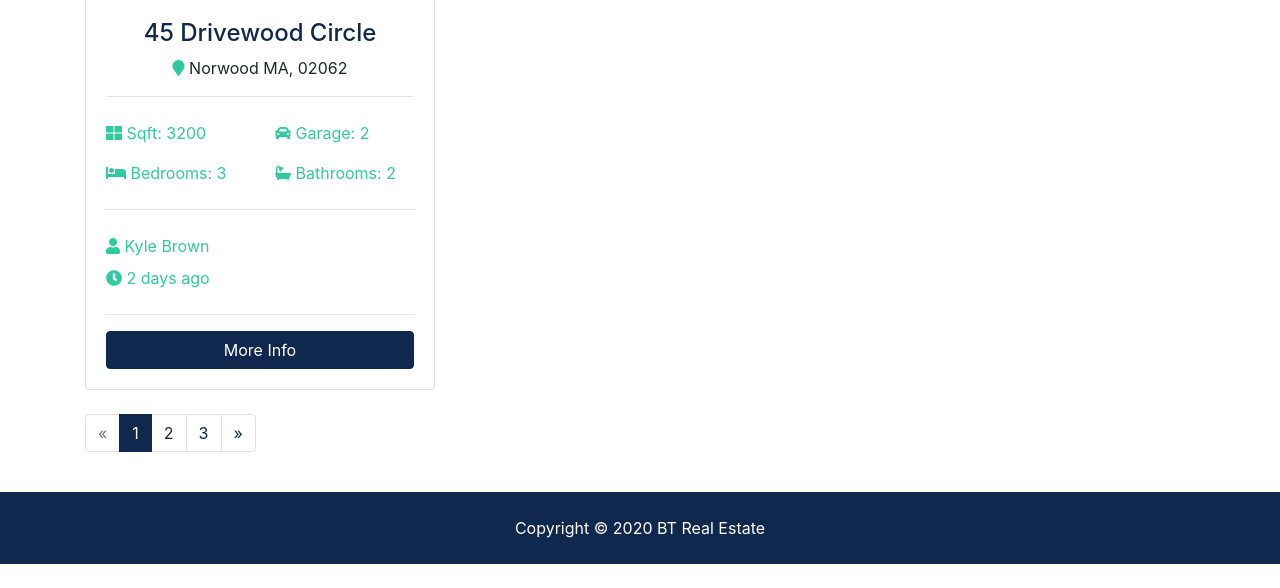
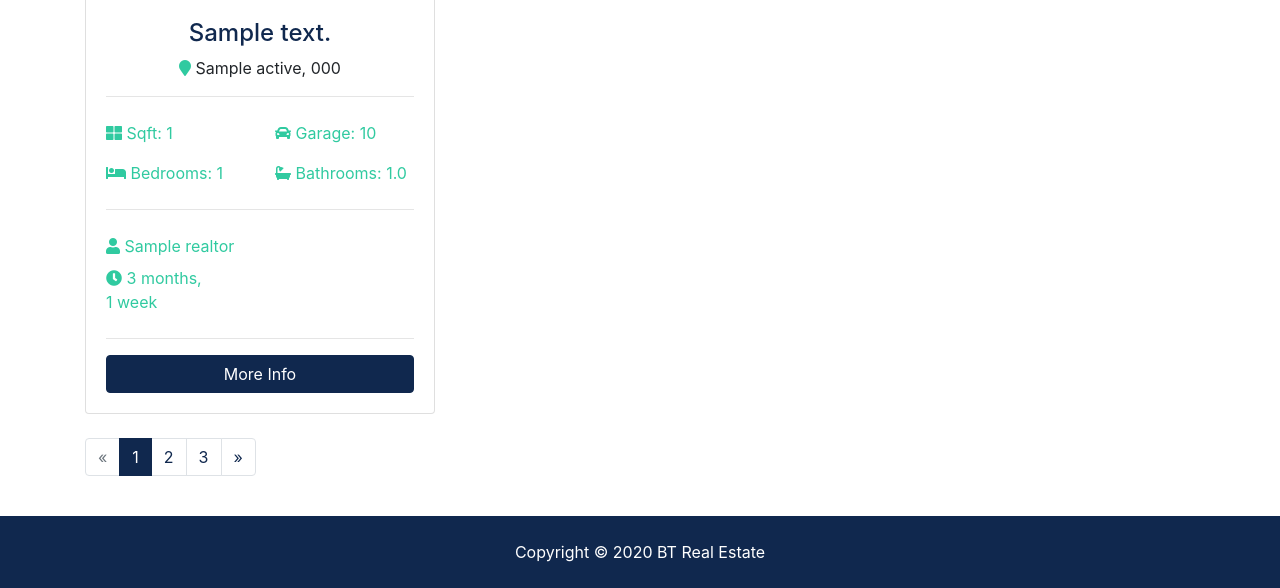
Before and after one commit to akashdraut/btre_project, a Django app: page /listings/ in a window 1280 px wide. Shown: the part 712-1300 px from the top of the page. Before the commit the page ends 1276 px from the top, so only its background shows below. Run offline with Django 3.2, Linux system fonts and the light colour scheme; tables that the repository leaves empty hold one stand-in row (values such as "Sample post"); grey boxes marked "Sample" are stand-in pictures; some libraries are stand-ins or nearby versions.

Commit message:
Humanize app added to INSTALLED_APPS for price seperation and to calculate how old is post. Display data from database (dynamic data) into listing template

```diff
--- a/btre/settings.py
+++ b/btre/settings.py
@@ -43,6 +43,9 @@ INSTALLED_APPS = [
     'pages',
     'listings',
     'realtors',
+
+    'django.contrib.humanize'
+
 ]
 
 MIDDLEWARE = [
--- a/templates/listings/listings.html
+++ b/templates/listings/listings.html
@@ -1,4 +1,6 @@
 {% extends 'base.html' %}
+
+{% load humanize %}
 
 {% block content %}
 
@@ -36,39 +38,39 @@
         {% for listing in listings %}
           <div class="col-md-6 col-lg-4 mb-4">
             <div class="card listing-preview">
-              <img class="card-img-top" src="assets/img/homes/home-1.jpg" alt="">
+              <img class="card-img-top" src="{{ listing.photo_main.url }}" alt="">
               <div class="card-img-overlay">
                 <h2>
-                  <span class="badge badge-secondary text-white">$490,000</span>
+                  <span class="badge badge-secondary text-white">${{ listing.price | intcomma }}</span>
                 </h2>
               </div>
               <div class="card-body">
                 <div class="listing-heading text-center">
-                  <h4 class="text-primary">45 Drivewood Circle</h4>
+                  <h4 class="text-primary">{{ listing.address }}</h4>
                   <p>
-                    <i class="fas fa-map-marker text-secondary"></i> Norwood MA, 02062</p>
+                    <i class="fas fa-map-marker text-secondary"></i> {{ listing.city }} {{ listing.state }}, {{ listing.zipcode }}</p>
                 </div>
                 <hr>
                 <div class="row py-2 text-secondary">
                   <div class="col-6">
-                    <i class="fas fa-th-large"></i> Sqft: 3200</div>
+                    <i class="fas fa-th-large"></i> Sqft: {{ listing.sqft }}</div>
                   <div class="col-6">
-                    <i class="fas fa-car"></i> Garage: 2</div>
+                    <i class="fas fa-car"></i> Garage: {{ listing.garage }}</div>
                 </div>
                 <div class="row py-2 text-secondary">
                   <div class="col-6">
-                    <i class="fas fa-bed"></i> Bedrooms: 3</div>
+                    <i class="fas fa-bed"></i> Bedrooms: {{ listing.bedrooms }}</div>
                   <div class="col-6">
-                    <i class="fas fa-bath"></i> Bathrooms: 2</div>
+                    <i class="fas fa-bath"></i> Bathrooms: {{ listing.bathrooms }}</div>
                 </div>
                 <hr>
                 <div class="row py-2 text-secondary">
                   <div class="col-12">
-                    <i class="fas fa-user"></i> Kyle Brown</div>
+                    <i class="fas fa-user"></i> {{ listing.realtor }}</div>
                 </div>
                 <div class="row text-secondary pb-2">
                   <div class="col-6">
-                    <i class="fas fa-clock"></i> 2 days ago</div>
+                    <i class="fas fa-clock"></i> {{ listing.list_date | timesince }} </div>
                 </div>
                 <hr>
                 <a href="listing.html" class="btn btn-primary btn-block">More Info</a>
```
